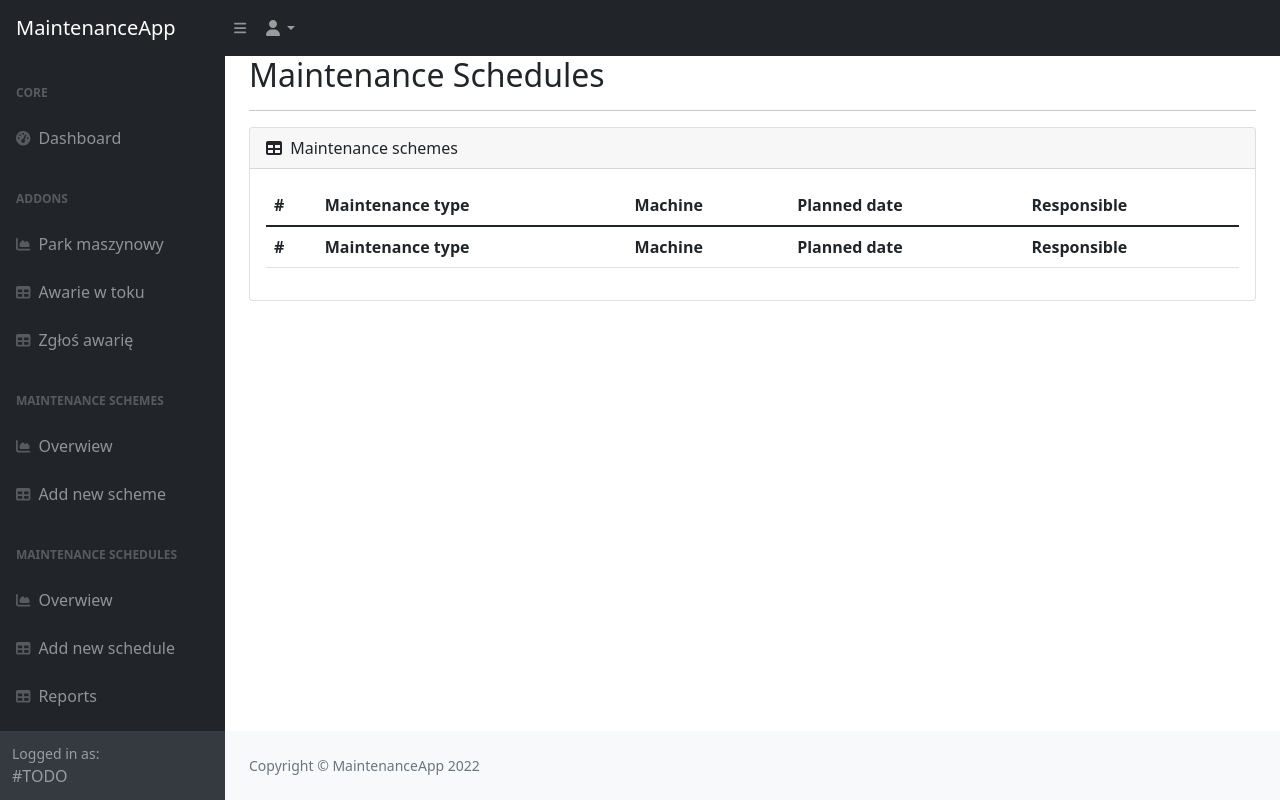
After one commit to d-gorecki/MaintenanceApp, a Django app: page /maintenance/schedules/ in a window 1280 px wide. The commit adds this page. Run offline with Django 4.2, Linux system fonts and the light colour scheme; data that the repository does not hold is empty; some libraries are stand-ins or nearby versions.

Commit message:
feat: maintenance report views added

```diff
--- a/maintenance_app/departments/models.py
+++ b/maintenance_app/departments/models.py
@@ -3,3 +3,6 @@ from django.db import models
 
 class Department(models.Model):
     name = models.CharField(max_length=32)
+
+    def __str__(self):
+        return self.name
--- a/maintenance_app/maintenance/templates/maintenance/base.html
+++ b/maintenance_app/maintenance/templates/maintenance/base.html
@@ -107,7 +107,7 @@
                                 Zgłoś awarię
                             </a>
 
-                            <div class="sb-sidenav-menu-heading">Maintenance</div>
+                            <div class="sb-sidenav-menu-heading">Maintenance schemes</div>
                             <a class="nav-link" href="{% url 'maintenance_schemes' %}">
                                 <div class="sb-nav-link-icon"><i class="fas fa-chart-area"></i></div>
                                 Overwiew
@@ -115,6 +115,20 @@
                             <a class="nav-link" href="{% url 'maintenance_schemes_add' %}">
                                 <div class="sb-nav-link-icon"><i class="fas fa-table"></i></div>
                                 Add new scheme
+                            </a>
+
+                            <div class="sb-sidenav-menu-heading">Maintenance schedules</div>
+                            <a class="nav-link" href="{% url 'maintenance_schedules' %}">
+                                <div class="sb-nav-link-icon"><i class="fas fa-chart-area"></i></div>
+                                Overwiew
+                            </a>
+                            <a class="nav-link" href="{% url 'maintenance_schedules_add' %}">
+                                <div class="sb-nav-link-icon"><i class="fas fa-table"></i></div>
+                                Add new schedule
+                            </a>
+                            <a class="nav-link" href="{% url 'maintenance_reports' %}">
+                                <div class="sb-nav-link-icon"><i class="fas fa-table"></i></div>
+                                Reports
                             </a>
 
                         </div>
--- /dev/null
+++ b/maintenance_app/maintenance/templates/maintenance/maintenance_schedules.html
@@ -0,0 +1,46 @@
+{% extends 'maintenance/base.html' %}
+{% block content %}
+<h2>Maintenance Schedules</h2>
+<hr>
+<div class="card mb-4">
+    <div class="card-header">
+        <i class="fas fa-table me-1"></i>
+        Maintenance schemes
+    </div>
+    <div class="card-body">
+        <table class="table">
+            <thead>
+                <tr>
+                    <th>#</th>
+                    <th>Maintenance type</th>
+                    <th>Machine</th>
+                    <th>Planned date</th>
+                    <th>Responsible</th>
+                </tr>
+            </thead>
+            <tfoot>
+                <tr>
+                    <th>#</th>
+                    <th>Maintenance type</th>
+                    <th>Machine</th>
+                    <th>Planned date</th>
+                    <th>Responsible</th>
+                </tr>
+            </tfoot>
+            <tbody>
+            {% for schedule in schedules %}
+                <tr>
+                    <td>{{ schedule.pk }}</td>
+                    <td>{{ schedule.maintenance_type.type }}</td>
+                    <td>{{ schedule.machine.name }}</td>
+                    <td>{{ schedule.planned_date }}</td>
+                    <td>{{ schedule.user }}</td>
+                    <td><a href="{% url 'maintenance_schedules_edit' schedule.pk %}" class="button">Edit</a></td>
+                </tr>
+            {% endfor %}
+            </tbody>
+        </table>
+    </div>
+</div>
+
+{% endblock %}
--- a/maintenance_app/maintenance/templates/maintenance/maintenance_schemes_type.html
+++ b/maintenance_app/maintenance/templates/maintenance/maintenance_schemes_type.html
@@ -5,7 +5,7 @@
 <div class="card mb-4">
     <div class="card-header">
         <i class="fas fa-table me-1"></i>
-        Maintenance schemes for {{ schemes.0.type }} type
+        Maintenance schemes for <strong>{{ schemes.0.type }}</strong> type
     </div>
     <div class="card-body">
         <table class="table">
@@ -15,6 +15,7 @@
                     <th>Maintenance type</th>
                     <th>Machine group</th>
                     <th>Description</th>
+                    <th>Edit</th>
                 </tr>
             </thead>
             <tfoot>
@@ -23,6 +24,7 @@
                     <th>Maintenance type</th>
                     <th>Machine group</th>
                     <th>Description</th>
+                    <th>Edit</th>
                 </tr>
             </tfoot>
             <tbody>
@@ -32,6 +34,7 @@
                     <td>{{ scheme.type }}</td>
                     <td><a href="{% url 'maintenance_schemes_group' scheme.machine_group_id %}">{{ scheme.machine_group.name }}</a></td>
                     <td><a href="{% url 'maintenance_schemes_detail' scheme.pk %}">{{ scheme.description|slice:"20" }}...</a></td>
+                    <td><a href="{% url 'maintenance_schemes_edit' scheme.pk %}" class="button">Edit</a></td>
                 </tr>
             {% endfor %}
             </tbody>
--- a/maintenance_app/maintenance/urls.py
+++ b/maintenance_app/maintenance/urls.py
@@ -26,4 +26,21 @@ urlpatterns = [
         views.maintenance_schemes_edit,
         name="maintenance_schemes_edit",
     ),
+    path("schedules/", views.maintenance_schedules, name="maintenance_schedules"),
+    path(
+        "schedules/add/",
+        views.maintenance_schedules_add,
+        name="maintenance_schedules_add",
+    ),
+    path(
+        "schedules/edit/<int:pk>",
+        views.maintenance_schedules_edit,
+        name="maintenance_schedules_edit",
+    ),
+    path("schedules/reports/", views.maintenance_reports, name="maintenance_reports"),
+    path(
+        "schedules/reports/<int:pk>",
+        views.maintenance_reports_detail,
+        name="maintenance_reports_detail",
+    ),
 ]
--- a/maintenance_app/maintenance/views.py
+++ b/maintenance_app/maintenance/views.py
@@ -1,6 +1,7 @@
 from django.shortcuts import render, redirect
-from .models import MaintenanceType
-from .forms import MaintenanceTypeForm
+from .models import MaintenanceType, MaintenanceSchedule, MaintenanceReport
+from .forms import MaintenanceTypeForm, MaintenanceScheduleForm
+from users.models import User
 
 
 def maintenance_schemes(request):
@@ -60,3 +61,52 @@ def maintenance_schemes_edit(
     context = {"form": form}
 
     return render(request, "maintenance/maintenance_schemes_edit.html", context)
+
+
+def maintenance_schedules(request):
+    schedules = MaintenanceSchedule.objects.all()
+    context = {"schedules": schedules}
+
+    return render(request, "maintenance/maintenance_schedules.html", context)
+
+
+def maintenance_schedules_add(request):
+    form = MaintenanceScheduleForm()
+
+    if request.method == "POST":
+        form = MaintenanceScheduleForm(request.POST)
+        if form.is_valid():
+            form.save()
+            return redirect("/maintenance/schedules/")
+
+    context = {"form": form}
+
+    return render(request, "maintenance/maintenance_schedules_add.html", context)
+
+
+def maintenance_schedules_edit(request, pk):
+    schedule = MaintenanceSchedule.objects.get(pk=pk)
+    form = MaintenanceScheduleForm(instance=schedule)
+
+    if request.method == "POST":
+        form = MaintenanceScheduleForm(request.POST, instance=schedule)
+        if form.is_valid():
+            form.save()
+            return redirect("/maintenance/schedules")
+
+    context = {"form": form}
+    return render(request, "maintenance/maintenance_schedules_edit.html", context)
+
+
+def maintenance_reports(request):
+    reports = MaintenanceReport.objects.all()
+
+    context = {"reports": reports}
+    return render(request, "maintenance/maintenance_reports.html", context)
+
+
+def maintenance_reports_detail(request, pk):
+    report = MaintenanceReport.objects.get(pk=pk)
+
+    context = {"report": report}
+    return render(request, "maintenance/maintenance_reports_detail.html", context)
--- a/maintenance_app/maintenance_app/settings.py
+++ b/maintenance_app/maintenance_app/settings.py
@@ -131,7 +131,7 @@ STATIC_URL = "static/"
 # https://docs.djangoproject.com/en/4.1/ref/settings/#default-auto-field
 
 DEFAULT_AUTO_FIELD = "django.db.models.BigAutoField"
-MEDIA_URL = "media/"
+MEDIA_URL = "/media/"
 MEDIA_ROOT = BASE_DIR / "media"
 AUTH_USER_MODEL = "users.User"
 CRISPY_TEMPLATE_PACK = "uni_form"
--- a/maintenance_app/maintenance_app/urls.py
+++ b/maintenance_app/maintenance_app/urls.py
@@ -16,6 +16,8 @@ Including another URLconf
 from django.contrib import admin
 from django.urls import path, include
 from machines import views as machines_views
+from django.conf.urls.static import static
+from django.conf import settings
 
 
 urlpatterns = [
@@ -24,4 +26,4 @@ urlpatterns = [
     path("machines/", include("machines.urls")),
     path("malfunctions/", include("malfunctions.urls")),
     path("maintenance/", include("maintenance.urls")),
-]
+] + static(settings.MEDIA_URL, document_root=settings.MEDIA_ROOT)
```
Also changed, not shown: maintenance_app/maintenance/forms.py (+14 -2 lines), maintenance_app/maintenance/models.py (+18 -1 lines), maintenance_app/maintenance/templates/maintenance/maintenance_reports.html (added, +45 -0 lines), maintenance_app/maintenance/templates/maintenance/maintenance_reports_detail.html (added, +23 -0 lines), maintenance_app/maintenance/templates/maintenance/maintenance_schedules_add.html (added, +36 -0 lines), maintenance_app/maintenance/templates/maintenance/maintenance_schedules_edit.html (added, +32 -0 lines), maintenance_app/maintenance/templates/maintenance/maintenance_schemes_group.html (+5 -2 lines), maintenance_app/media/maintenance_reports/oil-leakage.jpg (added), maintenance_app/media/maintenance_reports/oil-leakage_QbtB8sM.jpg (added), maintenance_app/media/maintenance_reports/project3.png (added), maintenance_app/media/media/malfunction_issues/dawid_new_logo.jpeg (deleted).
